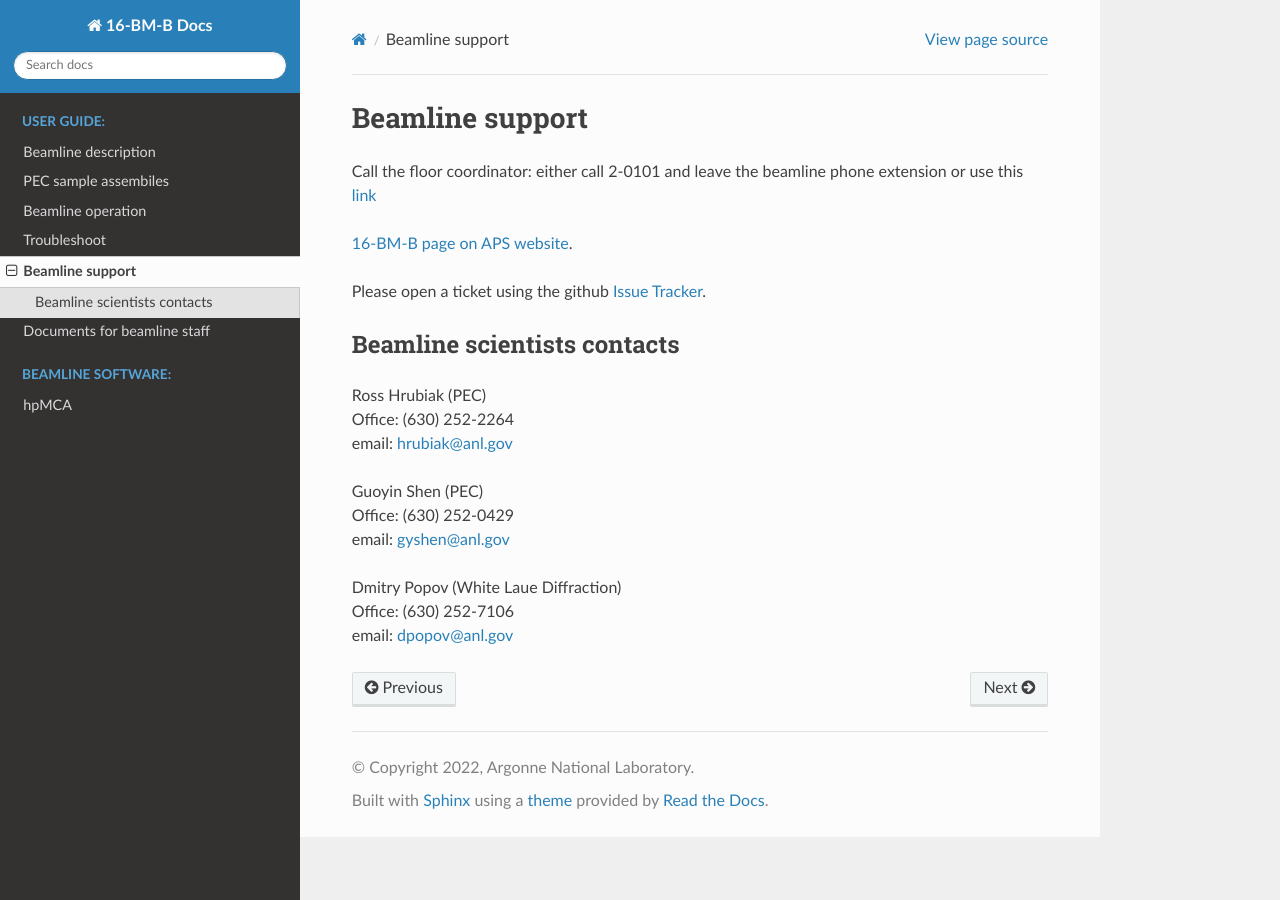
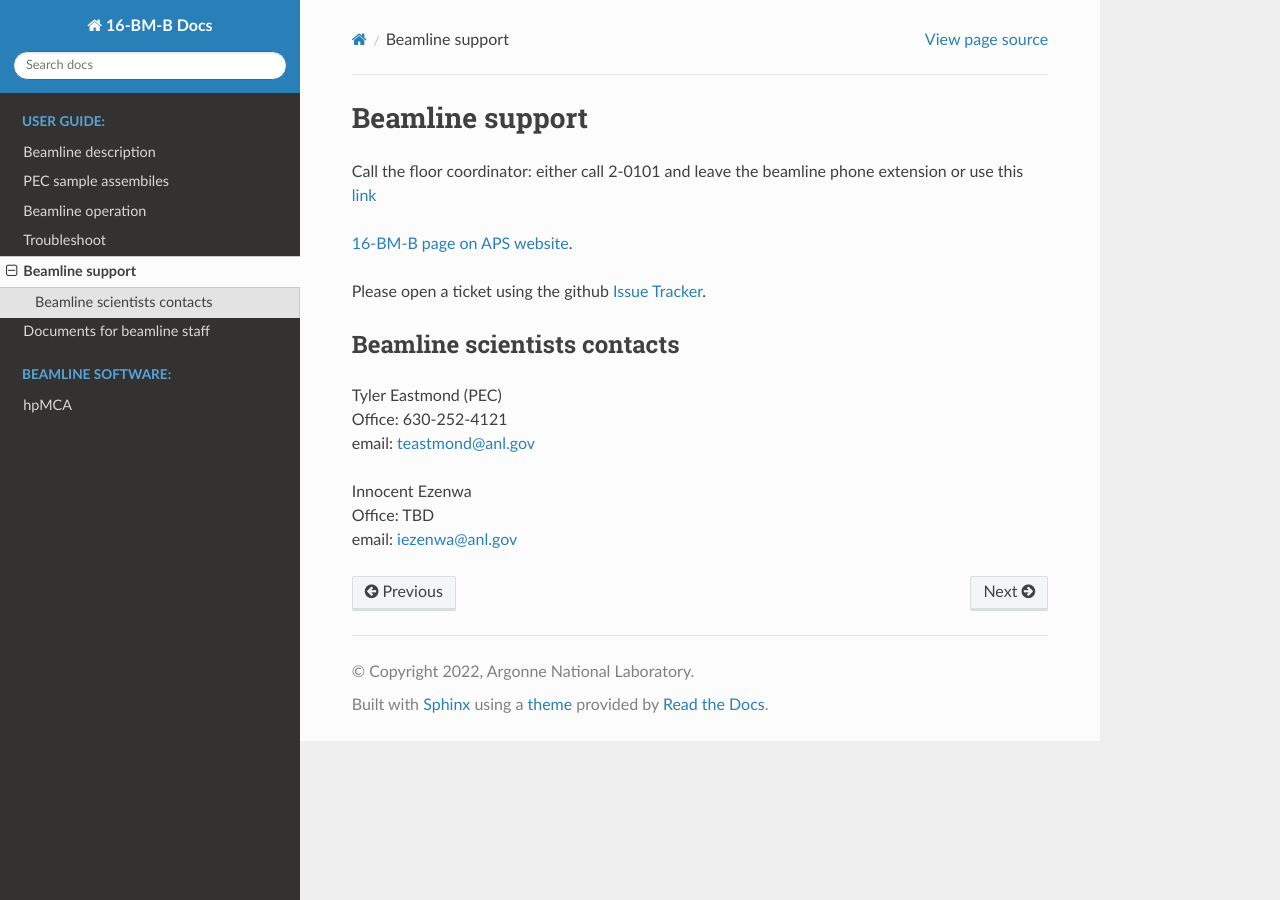
Before and after one commit to taeastmo/16BMB_manual, a Sphinx documentation site: the page built from docs/source/beamline_support.rst, in a window 1280 px wide. Built offline with Sphinx 7.4.7 and the Read the Docs theme 3.1.0, drawn with Linux system fonts in a browser that asks for light colours.

Commit message:
Update beamline_support.rst

```diff
--- a/docs/source/beamline_support.rst
+++ b/docs/source/beamline_support.rst
@@ -13,14 +13,10 @@ Please open a ticket using the github `Issue Tracker <https://github.com/hrubiak
 Beamline scientists contacts
 ----------------------------
 
-| Ross Hrubiak (PEC)
-| Office: (630) 252-2264
-| email: hrubiak@anl.gov
+| Tyler Eastmond (PEC)
+| Office: 630-252-4121
+| email: teastmond@anl.gov
 
-| Guoyin Shen (PEC)
-| Office: (630) 252-0429
-| email: gyshen@anl.gov
-
-| Dmitry Popov (White Laue Diffraction)
-| Office: (630) 252-7106
-| email: dpopov@anl.gov
+| Innocent Ezenwa
+| Office: TBD
+| email: iezenwa@anl.gov
```
